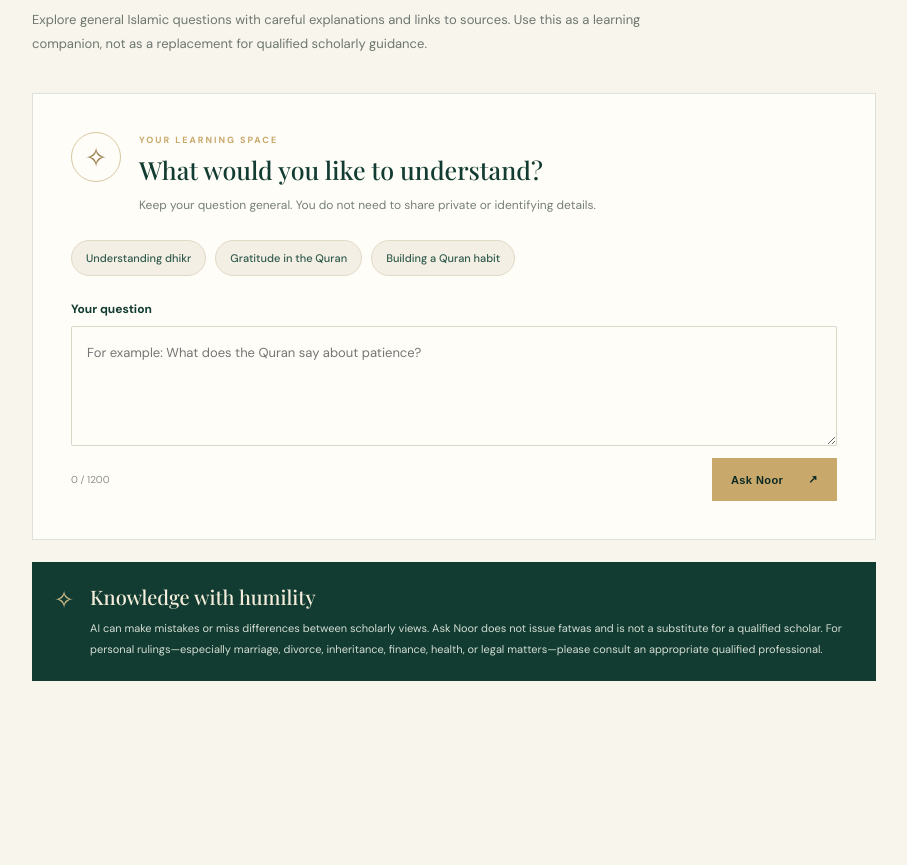
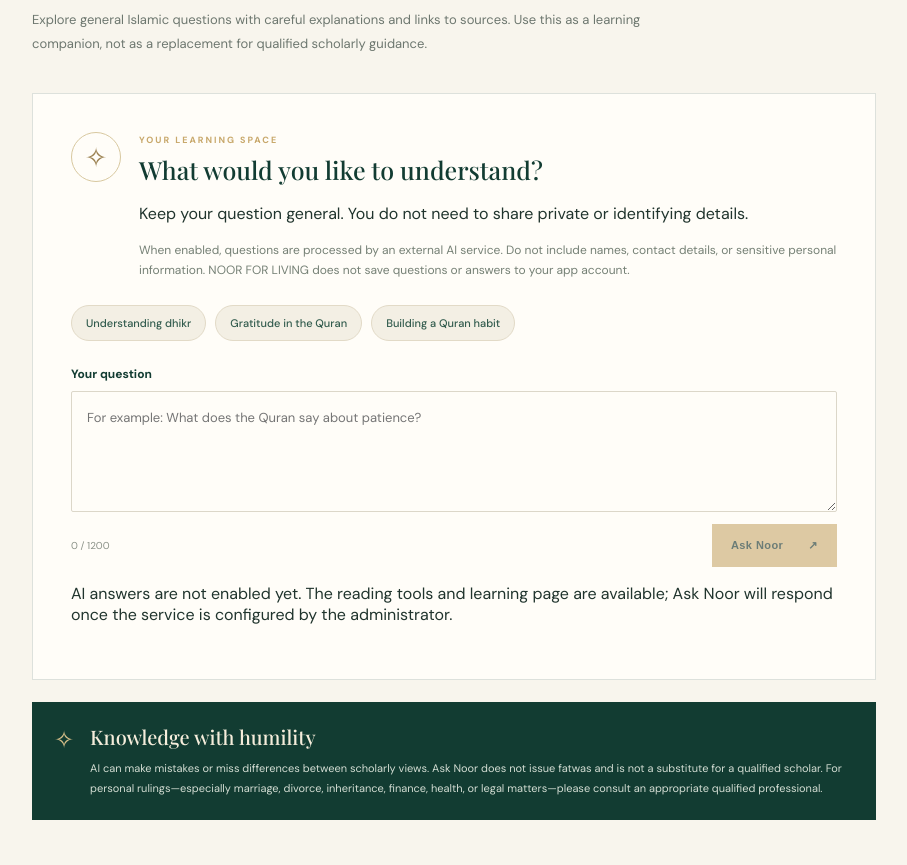
Before and after one commit to elenavance/noor-for-living, a Django app: page /ask-noor/ in a window 1280 px wide. Shown: the part 267-1132 px from the top of the page, without its empty margins (186-1093 px from the left). Before the commit the page ends 948 px from the top, so only its background shows below. Run offline with Django 5.2, Linux system fonts and the light colour scheme; the visitor is signed in with stand-in values (Sample User, id 1).

Commit message:
Clarify Ask Noor setup state and privacy before questions

```diff
--- a/templates/learning/ask_noor.html
+++ b/templates/learning/ask_noor.html
@@ -11,7 +11,7 @@
 <main class="worship-main ask-noor-main"><a class="back-link" href="{% url 'dashboard' %}">← My Journey</a>
 <section class="worship-heading"><p class="eyebrow">LEARN · REFLECT · VERIFY</p><h1>Ask <i>Noor.</i></h1><p>Explore general Islamic questions with careful explanations and links to sources. Use this as a learning companion, not as a replacement for qualified scholarly guidance.</p></section>
 <section class="ask-panel">
-<div class="ask-panel-heading"><span class="ask-emblem">✧</span><div><p class="eyebrow">YOUR LEARNING SPACE</p><h2>What would you like to understand?</h2><p>Keep your question general. You do not need to share private or identifying details.</p></div></div>
+<div class="ask-panel-heading"><span class="ask-emblem">✧</span><div><p class="eyebrow">YOUR LEARNING SPACE</p><h2>What would you like to understand?</h2><p>Keep your question general. You do not need to share private or identifying details.</p><p class="privacy-note">When enabled, questions are processed by an external AI service. Do not include names, contact details, or sensitive personal information. NOOR FOR LIVING does not save questions or answers to your app account.</p></div></div>
 <div class="prompt-suggestions" aria-label="Example questions">
 <button type="button" data-question="What is the meaning and purpose of making dhikr?">Understanding dhikr</button>
 <button type="button" data-question="What does the Quran teach about gratitude?">Gratitude in the Quran</button>
@@ -21,7 +21,8 @@
 {% csrf_token %}
 <label for="question">Your question</label>
 <textarea id="question" name="question" rows="4" maxlength="1200" required placeholder="For example: What does the Quran say about patience?">{{ question|default:"" }}</textarea>
-<div class="ask-form-footer"><span id="question-count">0 / 1200</span><button class="button button-gold" type="submit" {% if not assistant_enabled %}title="Ask Noor requires administrator setup"{% endif %}>Ask Noor <span>↗</span></button></div>
+<div class="ask-form-footer"><span id="question-count">0 / 1200</span><button class="button button-gold" type="submit" {% if not assistant_enabled %}disabled title="Ask Noor requires administrator setup"{% endif %}>Ask Noor <span>↗</span></button></div>
+{% if not assistant_enabled %}<p class="setup-note" role="status">AI answers are not enabled yet. The reading tools and learning page are available; Ask Noor will respond once the service is configured by the administrator.</p>{% endif %}
 </form>
 {% if error %}<div class="ask-alert" role="alert">{{ error }}</div>{% endif %}
 {% if result %}
```
